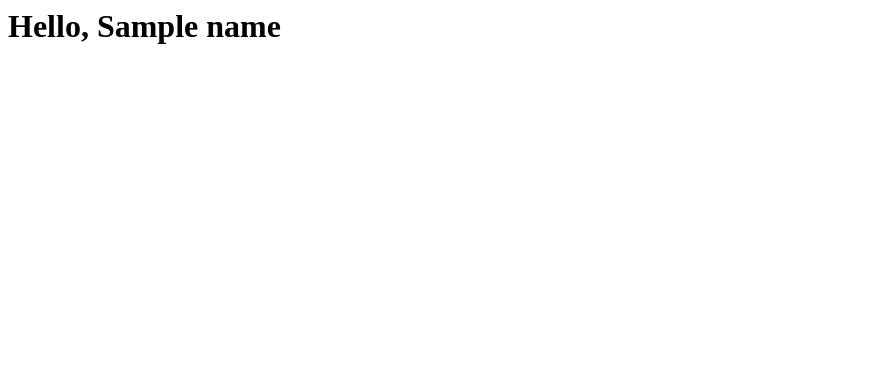
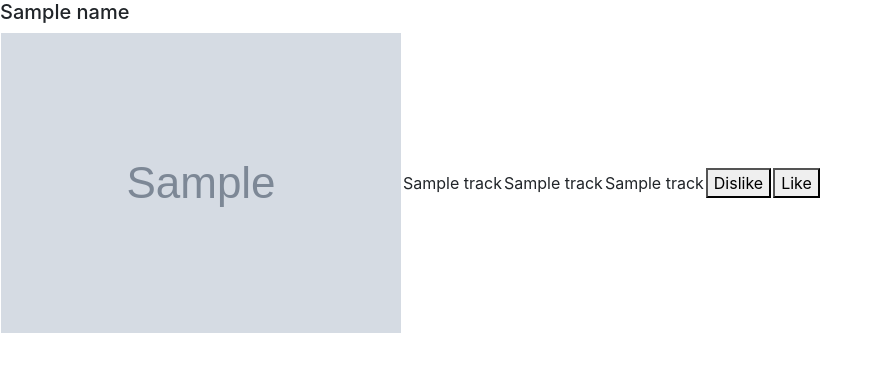
Before and after one commit to sircoderin/StudentHackVI, a Flask app: template templates/index.html in a window 1280 px wide. Shown: the top 372 px of the page, without its empty margins (0-882 px from the left). Run offline with Flask 2, Linux system fonts and the light colour scheme; the template is opened without the code that fills it: most values are stand-ins (such as "Sample title", 1, 10 or a date in 2020); grey boxes marked "Sample" are stand-in pictures; some libraries are stand-ins or nearby versions.

Commit message:
implement like.dislike buttons

```diff
--- a/app.py
+++ b/app.py
@@ -12,13 +12,45 @@ app.secret_key = 'ghghghtuy567iuyuyhnuybgt87frsw3'
 global_results = []
 spotify_playlist_id = '2NA4hjobhOjHhdHcDcpL7Z'
 
+
 @app.route('/')
+def red_to_index():
+	return redirect('/index')
+
+
+@app.route('/index', methods=['GET', 'POST'])
 def home():
 	if not session:
 		if not session['name']:
 			return redirect("/login")
 
-	return render_template("index.html", name=session['name'])
+	if request.method == 'POST':
+
+		like = request.form.get('like')
+		dislike = request.form.get('dislike')
+
+		# print(like)
+		# print()
+		# print(dislike)
+
+		if like:
+			# todo call like method for the track_id (like)
+			print("like")
+			print(like)
+
+
+		if dislike:
+			# todo call the dislike method for the track_id (dislike)
+			print("dislike")
+			print(dislike)
+
+		return redirect('/')
+
+	tracks = search_track("eminem")
+
+	print(tracks)
+
+	return render_template("index.html", name=session['name'], tracks=tracks)
 
 
 # Prompts user for a name
--- a/templates/index.html
+++ b/templates/index.html
@@ -1 +1,34 @@
-<h1>Hello, {{ name }}</h1>
+{% extends "layout.html" %}
+{% block title %}Home{% endblock %}
+{% block body %}
+
+	<h5>{{ name }}</h5>
+
+  {% if tracks %}
+
+		<table>
+	  	{% for i in tracks %}
+	  		<tr>
+	  			<td><img src="{{ i.image_url }}"></td>
+	  			<!-- <td>{{ i.track_id }}</td> -->
+	  			<td>{{ i.track_name }}</td>
+	  			<td>{{ i.artist_name }}</td>
+	  			<td>{{ i.album_name }}</td>
+		  		<td>
+		  			<form method=post>
+							<button type=submit name="dislike" value="{{ i.track_id }}">Dislike</button>
+						</form>
+					</td>
+					<td>
+			  		<form method=post>
+							<button type=submit name="like" value="{{ i.track_id }}">Like</button>
+						</form>
+					</td>
+	  		</tr>
+	  	{% endfor %}
+	  </table>
+
+  {% else %}
+  	<h1>Error!</h1>
+  {% endif %}
+{% endblock %}
```
